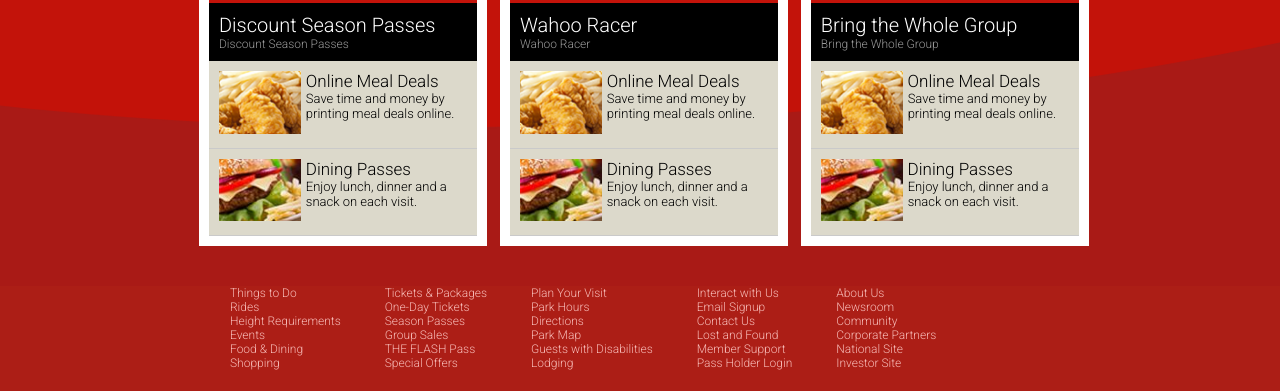
After one commit to elitekode/sixflagsclone, a PHP site: page / in a window 1280 px wide. The commit adds this page. Shown: the part 749-1140 px from the top of the page. Run offline with PHP 8.4, Linux system fonts and the light colour scheme; data that the repository does not hold is empty; style sheets or scripts are compiled from the project's sources.

Commit message:
setup for cms platform

```diff
--- /dev/null
+++ b/includes/db_connect.php
@@ -0,0 +1,74 @@
+<?php
+
+	$link = mysql_connect('127.0.0.1', 'xx', 'xx');
+	if(!$link){
+		die('Not Connected: ' . mysql_error());
+	}
+
+	$db_selected = mysql_select_db('sixflags', $link);
+	if(!$db_selected){
+		die("Cannot use database sixflags :" . mysql_error());
+	}
+
+	$query = "SELECT * FROM students";
+	$result = mysql_query($query);
+
+	$number_of_rows = mysql_num_rows($result);
+
+	// for($i=0; $i<$number_of_rows; $i++){
+	// 	$row = mysql_fetch_assoc($result);
+	// 	print "<pre>";
+	// 	print_r($row);
+	// 	print "</pre>";
+	// 	print '<hr />';
+	// }
+
+
+	$students = [];
+	while($row = mysql_fetch_assoc($result)){
+		$students[] = $row;
+	}
+
+	// print $students[2]['name'];
+	// exit;
+
+
+
+	$promo_array[] = array(
+		'title' => 'Online Store',
+		'image' => 'https://www.sixflags.com/sites/default/files/styles/park_page_small/public/teaser_sp_combo-ww.jpg?itok=hoxloclQ',
+		'text_header' => 'Discount Season Passes',
+		'text_body' => 'Buy Season Passes now and save! Or get Combo Passes for unlimited visits to Six Flags Over Georgia.',
+		'lower_image' => 'https://www.sixflags.com/sites/default/files/styles/park_page_thumb/public/chickenstrips_90x68_0.png?itok=VfE3UiKg',
+		'lower_header' => 'Online Meal Deals',
+		'lower_text' => 'Save time and money by printing meal deals online.',
+		'lower_image2' => 'https://www.sixflags.com/sites/default/files/styles/park_page_thumb/public/Cabanas_90x68.jpg?itok=X4crIjXa',
+		'lower_header2' => 'Cabanas',
+		'lower_text2' => 'Cool off and relax in your own private hideaway.'
+	);
+
+	$promo_array[] = array(
+		'title' => 'Rides',
+		'image' => 'https://www.sixflags.com/sites/default/files/styles/park_page_small/public/teaser_sp_combo-ww.jpg?itok=hoxloclQ',
+		'text_header' => 'Wahoo Racer',
+		'text_body' => 'Coming May 21, race head-first, stomach-down on a six-lane course to the finish line.',
+		'lower_image' => 'https://www.sixflags.com/sites/default/files/styles/park_page_thumb/public/chickenstrips_90x68_0.png?itok=VfE3UiKg',
+		'lower_header' => 'Dive Bomber',
+		'lower_text' => 'Our tallest water slide -- Dive Bomber!',
+		'lower_image2' => 'https://www.sixflags.com/sites/default/files/styles/park_page_thumb/public/Cabanas_90x68.jpg?itok=X4crIjXa',
+		'lower_header2' => 'Tornado',
+		'lower_text2' => 'There’s no calm in the eye of this storm.'
+		);
+
+	$promo_array[] = array(
+		'title' => 'Groups',
+		'image' => 'https://www.sixflags.com/sites/default/files/styles/park_page_small/public/teaser_sp_combo-ww.jpg?itok=hoxloclQ',
+		'text_header' => 'Bring the Whole Group',
+		'text_body' => 'Great rates for groups. Once inside, relax with a catered meal in your own picnic area.',
+		'lower_image' => 'Lazy River',
+		'lower_header' => 'Youth Group Events',
+		'lower_text' => 'Camps, clubs, scouts and cubs — they all love a day at the park.',
+		'lower_image2' => 'Group Birthday Party',
+		'lower_header2' => 'Birthday Parties',
+		'lower_text2' => 'Six FlagsWhite Water has birthday packages for parties of 8 or more.'
+	);
--- /dev/null
+++ b/index.php
@@ -0,0 +1,163 @@
+<?php
+	include 'includes/db_connect.php';
+?>
+
+
+<!DOCTYPE html>
+<html>
+<head>
+	<title></title>
+
+	<link rel="stylesheet" type="text/css" href="css/style.css">
+	<link href='https://fonts.googleapis.com/css?family=Roboto:300' rel='stylesheet' type='text/css'>
+
+	<script src="https://ajax.googleapis.com/ajax/libs/jquery/2.2.2/jquery.min.js"></script>
+	<script type="text/javascript" src="js/scripts.js"></script>
+
+</head>
+<body>
+
+	<div id="header">
+		<div id="header-inner">
+			<div id="header-left">
+				<div id="logo">
+					<img src="images/default-sf-logo.png">
+				</div>
+			</div>
+			<div id="header-right">
+				<div id="top-links">
+					<li class="link-item"><a href="#">Park</a></li>
+					<li class="link-item"><a href="#">HomeNational</a></li>
+					<li class="link-item"><a href="#">HomePark</a></li>
+					<li class="link-item"><a href="#">MapPass Holder Login</a></li>
+					<li class="link-item orange"><a href="#"><img src="images/icon-cart.png"> My Cart [0]</a></li>
+					<li class="link-item orange"><a href="#">Enter Promo Code</a></li>
+				</div>
+				<div id="park-title">Six Flags White Water</div>
+				<div id="park-city">Atlanta</div>
+			</div>
+		</div>
+	</div>
+
+	<div id="nav-bar">
+		<div id="nav-inner">
+			<li class="menu-item"><a href="#">THINGS TO DO</a></li>
+			<li class="menu-item"><a href="#">PLAN VISIT</a></li>
+			<li class="menu-item"><a href="#">WHAT'S NEW</a></li>
+			<li class="menu-item"><a href="#">EVENTS</a></li>
+			<li class="menu-item"><a href="#">PARK HOURS</a></li>
+			<li class="menu-item"><a href="#">GROUPS</a></li>
+			<li class="menu-item green"><a href="#">PASSES & MEMBERSHIPS</a></li>
+			<li class="menu-item green"><a href="#">TICKETS</a></li>
+		</div>
+	</div>
+
+	<div id="main-content">
+		<div id="slideshow">
+			<img src="images/hp_BlackRiverFalls_ATLWP.jpg">
+		</div>
+		<div id="swoosh">
+			<!-- Empty -->
+		</div>
+
+		<div id="promotions">
+		<?php
+			// for($i=0; $i<count($promo_array); $i++){
+
+			// }
+		?>
+
+			<?php foreach($promo_array as $promo): ?>
+				<div class="promo">
+					<div class="promo-title">
+						<?php print $promo['title']; ?>
+					</div>
+					<div class="promo-image">
+						<img src="<?php print $promo['image'];?>">
+					</div>
+					<div class="promo-text-wrapper">
+						<div class="promo-text-title">
+							<?php print $promo['text_header']; ?>
+						</div>
+						<div class="promo-text">
+<?php print $promo['text_header']; ?>						</div>
+					</div>
+					<div class="promo-small">
+						<div class="promo-small-image">
+							<img src="images/chickenstrips_90x68_0.png">
+						</div>
+						<div class="promo-small-text-title">
+							Online Meal Deals
+						</div>
+						<div class="promo-small-text">
+							Save time and money by printing meal deals online.
+						</div>
+					</div>
+					<div class="promo-small">
+						<div class="promo-small-image">
+							<img src="images/burger-90x68.jpg">
+						</div>
+						<div class="promo-small-text-title">
+							Dining Passes
+						</div>
+						<div class="promo-small-text">
+							Enjoy lunch, dinner and a snack on each visit.
+						</div>
+					</div>
+				</div>
+			<?php endforeach; ?>
+
+
+		</div>
+	</div>
+
+	<div id="footer">
+		<div id="footer-inner">
+			<ul>
+				<li>Things to Do</li>
+				<li>Rides</li>
+				<li>Height Requirements</li>
+				<li>Events</li>
+				<li>Food & Dining</li>
+				<li>Shopping</li>
+			</ul>
+			<ul>
+				<li>Tickets & Packages</li>
+				<li>One-Day Tickets</li>
+				<li>Season Passes</li>
+				<li>Group Sales</li>
+				<li>THE FLASH Pass</li>
+				<li>Special Offers</li>
+			</ul>
+			<ul>
+				<li>Plan Your Visit</li>
+				<li>Park Hours</li>
+				<li>Directions</li>
+				<li>Park Map</li>
+				<li>Guests with Disabilities</li>
+				<li>Lodging</li>
+			</ul>
+			<ul>
+				<li>Interact with Us</li>
+				<li>Email Signup</li>
+				<li>Contact Us</li>
+				<li>Lost and Found</li>
+				<li>Member Support</li>
+				<li>Pass Holder Login</li>
+			</ul>
+			<ul>
+				<li>About Us</li>
+				<li>Newsroom</li>
+				<li>Community</li>
+				<li>Corporate Partners</li>
+				<li>National Site</li>
+				<li>Investor Site</li>
+			</ul>
+		</div>
+	</div>
+
+
+
+
+</body>
+</html>
```
Also changed, not shown: compass/sass/_footer.scss (line endings or trailing spaces), images/burger-90x68.jpg (added), images/chickenstrips_90x68_0.png (added), images/default-sf-logo.png (added), images/hp_BlackRiverFalls_ATLWP.jpg (added), images/icon-cart.png (added), images/sf-bg-park-header.jpg (added), images/sf-ribbons.png (added), images/teaser_sp_combo-ww.jpg (added), js/scripts.js (added).
